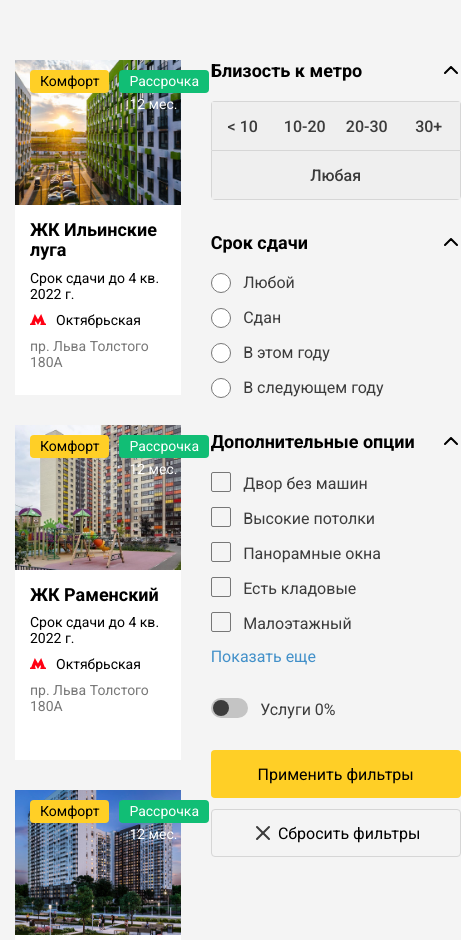
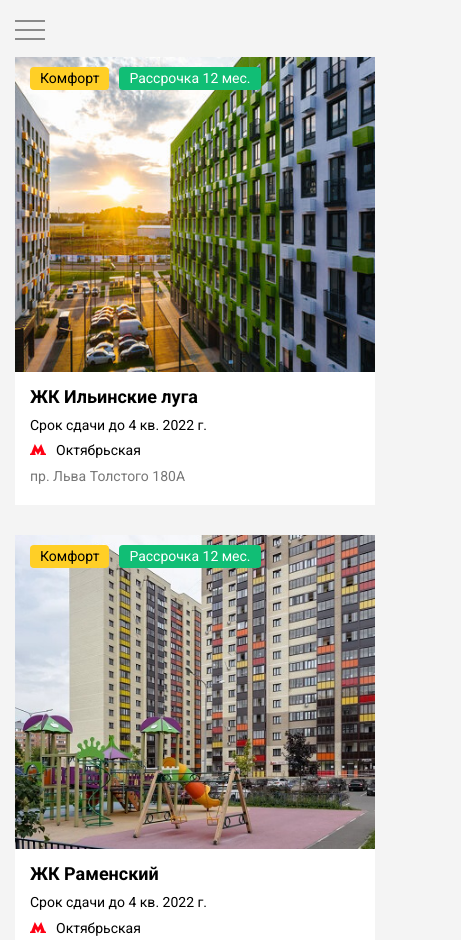
Before and after one commit to dmkovy/real-estate, a plain HTML site: page index.html in a window 390 px wide. Shown: the top 940 px of the page, 461 px wide, since content can reach past the window. Drawn offline with Linux system fonts and the light colour scheme.

Commit message:
add @media and menu burger

```diff
--- a/css/style.css
+++ b/css/style.css
@@ -89,19 +89,60 @@ body {
 
 @media (max-width: 1200px) {
 	.container {
-		max-width: 880px;
-		margin: 0 auto;
-		padding: 60px 15px;
+		max-width: 900px;
 	}
 }
 
-/* @media (max-width: 992px) {
+@media (max-width: 992px) {
 	.container {
-		max-width: 590px;
-		margin: 0 auto;
-		padding: 60px 15px;
+		max-width: 630px;
+		padding: 20px 15px;
 	}
-} */
+
+	.header {
+		margin: 0px 0px 15px 0px;
+	}
+
+	.header__burger {
+		display: inline-block;
+		position: relative;
+		width: 30px;
+		height: 20px;
+		cursor: pointer;
+	}
+
+	.header__burger span {
+		position: absolute;
+		left: 0;
+		top: 9px;
+		width: 100%;
+		height: 2px;
+		background-color: #8a8a8a;
+	}
+	.header__burger::before,
+	.header__burger::after {
+		content: "";
+		position: absolute;
+		left: 0;
+		width: 100%;
+		height: 2px;
+		background-color: #8a8a8a;
+	}
+
+	.header__burger::before {
+		top: 0;
+	}
+
+	.header__burger::after {
+		bottom: 0;
+	}
+}
+
+@media (max-width: 767px) {
+	.container {
+		max-width: 428px;
+	}
+}
 
 .row {
 	display: flex;
@@ -112,8 +153,14 @@ body {
 	display: flex;
 	justify-content: space-between;
 	flex-wrap: wrap;
-	width: 870px;
+	max-width: 870px;
 	margin-right: 30px;
+}
+
+@media (max-width: 992px) {
+	.main {
+		margin: 0px 0px 0px 0px;
+	}
 }
 
 /*Cards*/
@@ -133,7 +180,6 @@ body {
 }
 
 .card {
-	/* flex: 1 1 auto; */
 	position: relative;
 	max-width: 270px;
 	min-height: 335px;
@@ -224,6 +270,32 @@ body {
 	color: #777777;
 }
 
+@media (max-width: 767px) {
+	.main {
+		margin: 0px 0px 0px 0px;
+		justify-content: center;
+	}
+	.card {
+		max-width: 400px;
+		height: auto;
+	}
+	/*.card__badge {
+		font-size: 20px;
+	}
+	.card__title {
+		font-size: 25px;
+	}
+	.card__term {
+		font-size: 20px;
+	}
+	.card__metro {
+		font-size: 20px;
+	}
+	.card__address {
+		font-size: 20px;
+	} */
+}
+
 /*!/Cards*/
 
 /*Button*/
@@ -258,9 +330,14 @@ body {
 
 /*Sidebar*/
 
-.sidebar {
-	min-width: 250px;
-	width: 270px;
+.row > aside {
+	min-width: 270px;
+}
+
+@media (max-width: 992px) {
+	.row > aside {
+		display: none;
+	}
 }
 
 .widget {
--- a/index.html
+++ b/index.html
@@ -3,7 +3,7 @@
 
 <head>
 	<meta charset="UTF-8">
-	<meta name="viewport" content="width=device-width, initial-scale=1.0">
+	<meta name="viewport" content="width=device-width, initial-scale=1.0, maximum-scale=1.0, user-scalable=0">
 	<title>Купить квартиру в Москве</title>
 	<link rel="stylesheet" href="./css/style.css">
 	<link href="https://fonts.googleapis.com/css2?family=Roboto:wght@400;500;700&display=swap" rel="stylesheet">
@@ -11,6 +11,17 @@
 
 <body>
 	<div class="container">
+		<!-- <div class="header__burger">
+			<input id="menu__toggle" type="checkbox" />
+			<label class="menu__btn" for="menu__toggle">
+				<span></span>
+			</label>
+		</div> -->
+		<div class="header">
+			<div class="header__burger">
+				<span></span>
+			</div>
+		</div>
 		<div class="row">
 			<main class="main">
 				<!-- Card -->
```
